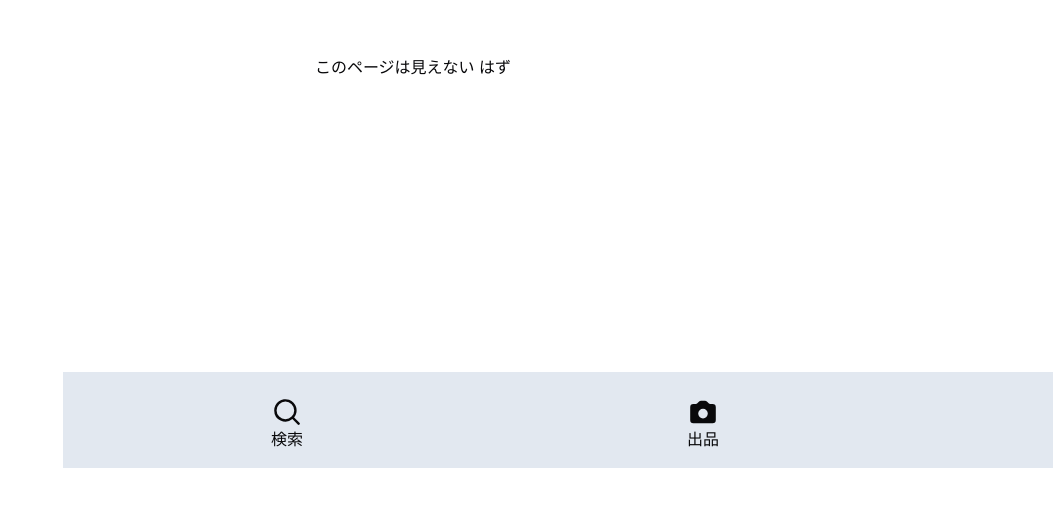
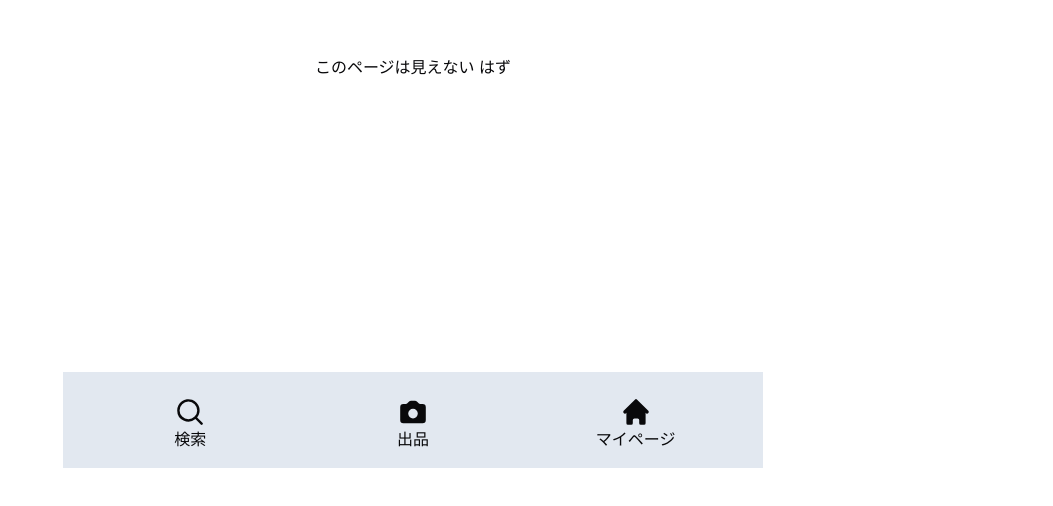
Before and after one commit to mosunset/reuse-pass, a Next.js app: page / in a window 1280 px wide. Shown: the part 332-838 px from the top of the page, without its empty margins (227-1280 px from the left). Built offline with nearby package versions, Linux system fonts and the light colour scheme.

Commit message:
フッターの最大幅を700pxに設定し、レイアウトを調整

```diff
--- a/src/components/footer.tsx
+++ b/src/components/footer.tsx
@@ -6,7 +6,7 @@ import HeroiconsSolidMagnifyingGlass from '@/icons/HeroiconsSolidMagnifyingGlass
 
 const Footer = () => {
     return (
-        <footer className="fixed bottom-0 mt-4 block w-full bg-slate-200 p-4 pt-6">
+        <footer className="fixed bottom-0 mt-4 block w-full max-w-[700px] bg-slate-200 p-4 pt-6">
             <div className="flex justify-around">
                 <Link href="/search">
                     <div className="flex min-w-[80px] flex-col items-center">
```
